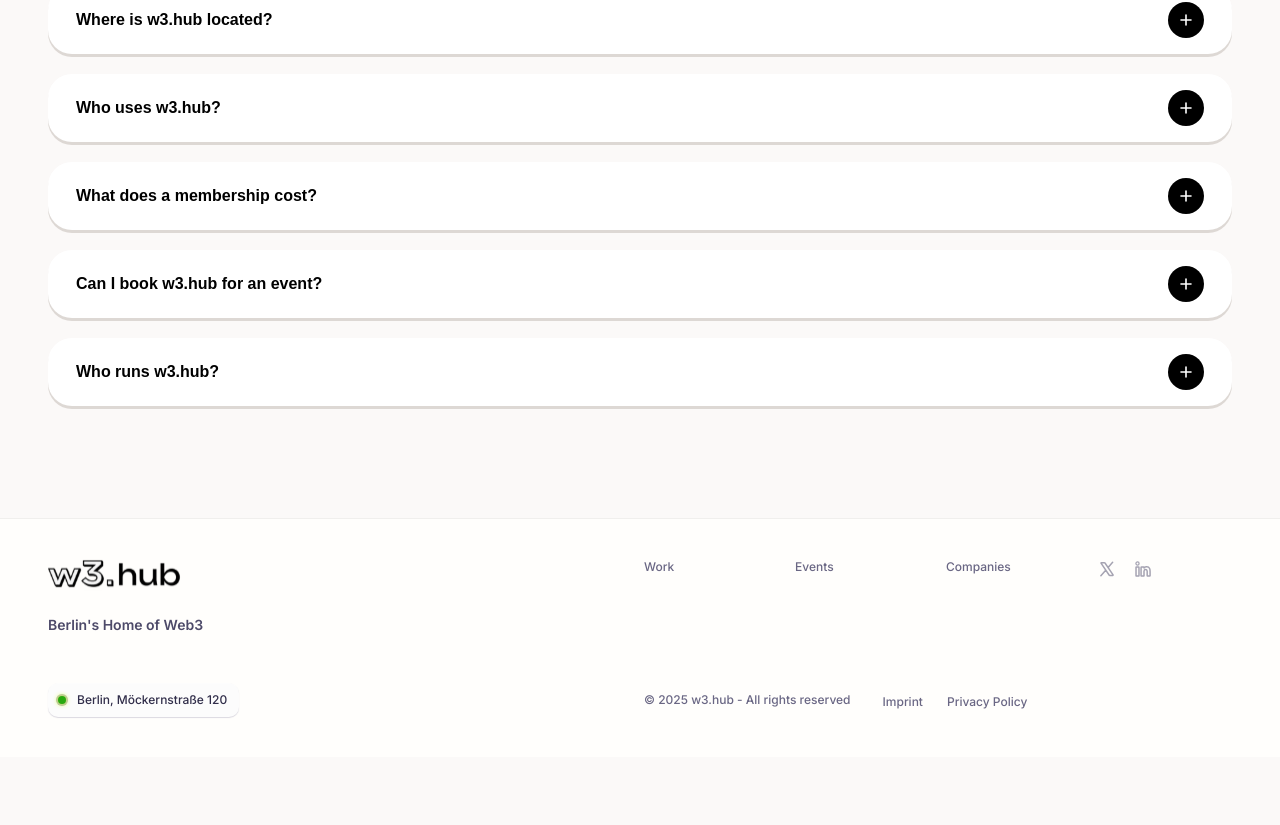
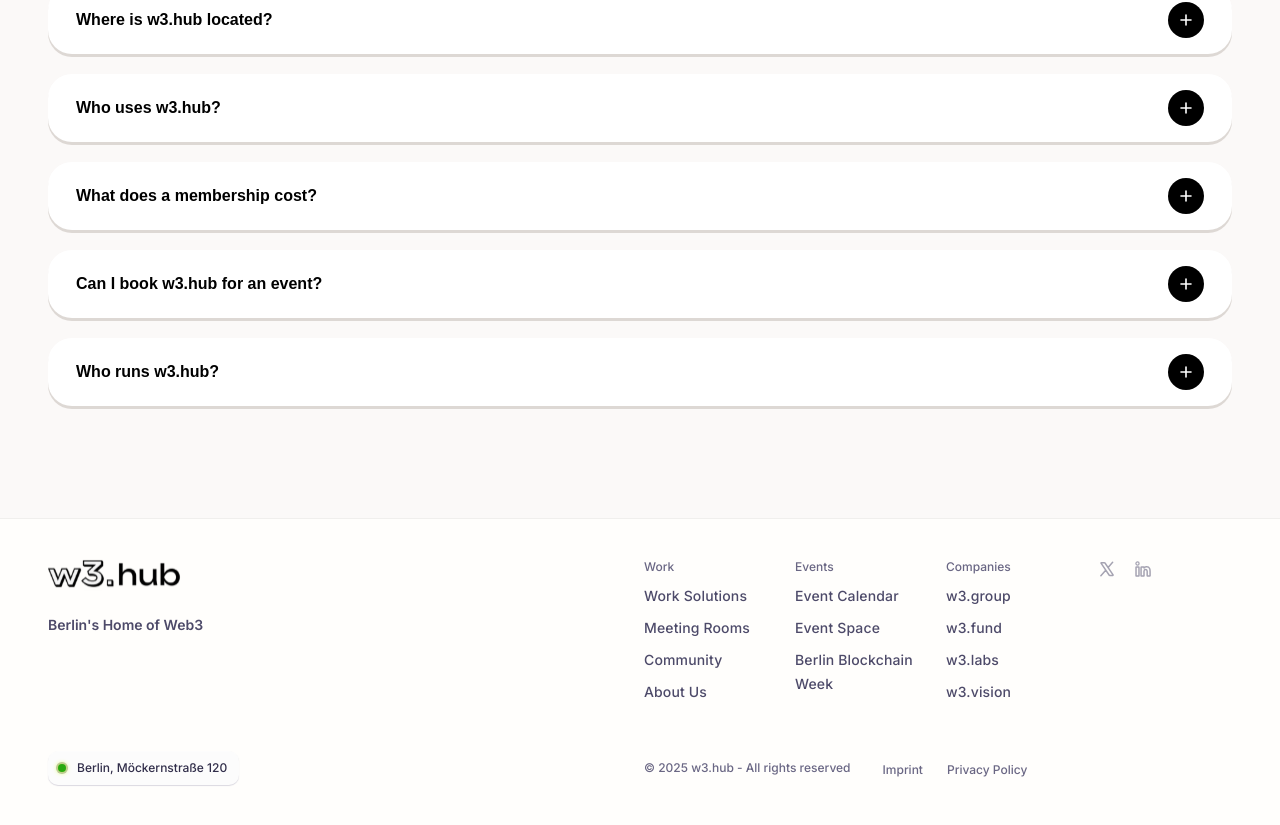
Before and after one commit to gmw3hub/w3hub, a Next.js app: page / in a window 1280 px wide. Shown: the part 10705-11530 px from the top of the page. Before the commit the page ends 11462 px from the top, so only its background shows below. Built offline with nearby package versions, Linux system fonts and the light colour scheme; a web font is replaced by a local one.

Commit message:
Revert "Match live footer: column headings only, no sub-links"
This reverts commit 08da23831b84d8d1292087adc0314a877283cb10.

```diff
--- a/components/layout/Footer.tsx
+++ b/components/layout/Footer.tsx
@@ -1,12 +1,59 @@
 import Link from "next/link";
 
-// Live site footer shows the three column headings only (no sub-links).
-const COLUMN_HEADINGS = ["Work", "Events", "Companies"];
+type Item = { label: string; href: string; external?: boolean };
+type Column = { heading: string; items: Item[] };
+
+const COLUMNS: Column[] = [
+  {
+    heading: "Work",
+    items: [
+      { label: "Work Solutions", href: "/co-working" },
+      { label: "Meeting Rooms", href: "/meeting-rooms" },
+      { label: "Community", href: "/community" },
+      { label: "About Us", href: "/about-us" },
+    ],
+  },
+  {
+    heading: "Events",
+    items: [
+      { label: "Event Calendar", href: "/event-calendar" },
+      { label: "Event Space", href: "/event-space" },
+      { label: "Berlin Blockchain Week", href: "https://blockchainfestival.berlin/", external: true },
+    ],
+  },
+  {
+    heading: "Companies",
+    items: [
+      { label: "w3.group", href: "https://w3.group", external: true },
+      { label: "w3.fund", href: "https://www.w3.fund/", external: true },
+      { label: "w3.labs", href: "https://w3labs.xyz", external: true },
+      { label: "w3.vision", href: "https://www.w3.vision/", external: true },
+    ],
+  },
+];
 
 const SOCIALS: { label: string; href: string; icon: "x" | "linkedin" }[] = [
   { label: "X (Twitter)", href: "https://x.com/w3_hub", icon: "x" },
   { label: "LinkedIn", href: "https://de.linkedin.com/company/w3-hub", icon: "linkedin" },
 ];
+
+function FooterLink({ item }: { item: Item }) {
+  // Live site: Inter 500 / 14px / 0.01em / #4D4A69
+  const className =
+    "text-[14px] font-medium leading-5 tracking-[0.01em] text-slate-violet-700 hover:text-ink transition-colors";
+  if (item.external) {
+    return (
+      <a href={item.href} target="_blank" rel="noopener noreferrer" className={className}>
+        {item.label}
+      </a>
+    );
+  }
+  return (
+    <Link href={item.href} className={className}>
+      {item.label}
+    </Link>
+  );
+}
 
 function SocialIcon({ icon }: { icon: "x" | "linkedin" }) {
   if (icon === "x") {
@@ -66,11 +113,18 @@
             </div>
 
             <div className="flex-1 md:pl-4 grid grid-cols-2 gap-8 sm:grid-cols-3 lg:flex lg:gap-4">
-              {COLUMN_HEADINGS.map((heading) => (
-                <div key={heading} className="flex flex-1 flex-col gap-2">
+              {COLUMNS.map((col) => (
+                <div key={col.heading} className="flex flex-1 flex-col gap-2">
                   <h4 className="text-[12px] font-medium leading-4 text-slate-violet-500">
-                    {heading}
+                    {col.heading}
                   </h4>
+                  <ul className="flex flex-col gap-2">
+                    {col.items.map((it) => (
+                      <li key={it.label + it.href}>
+                        <FooterLink item={it} />
+                      </li>
+                    ))}
+                  </ul>
                 </div>
               ))}
               <div className="col-span-2 flex flex-1 items-start gap-4 sm:col-span-3 lg:col-span-1">
```
